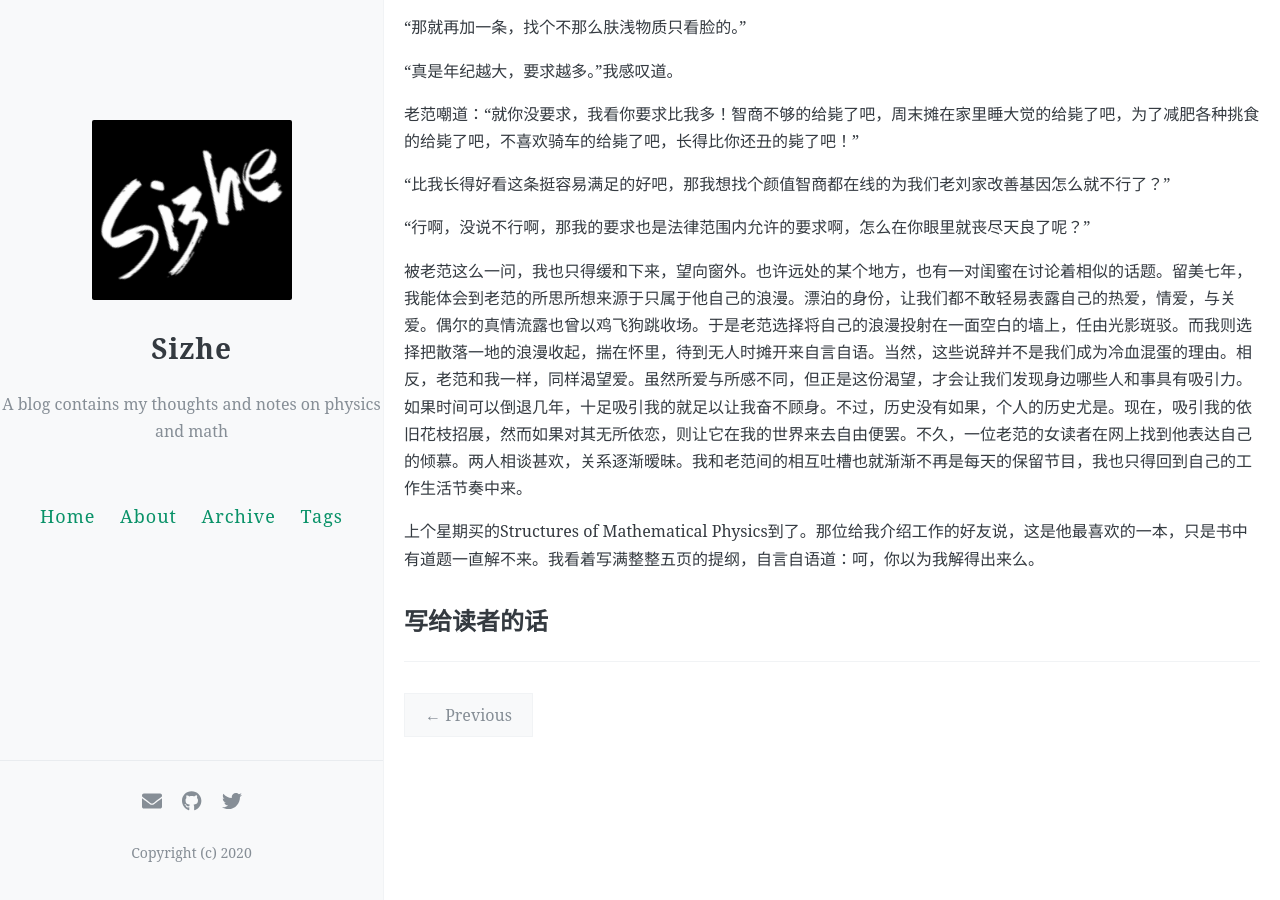
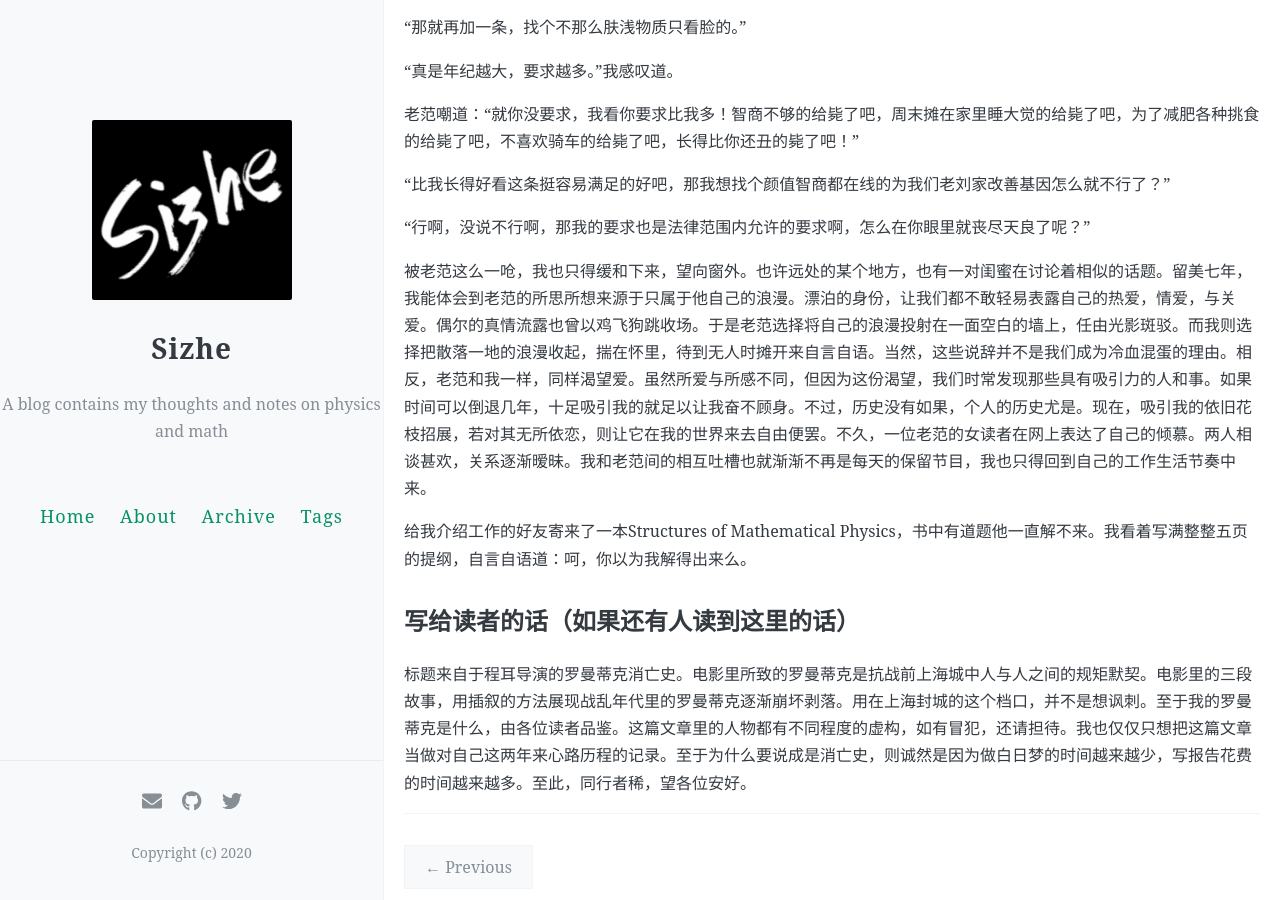
Before and after one commit to Lonitch/Lonitch.github.io, a Jekyll site: the page built from _posts/2021-12-24-loving-you-my-way.md, in a window 1280 px wide and 900 px high, scrolled down 5217 px. Built offline with Jekyll 4.4.1, drawn with Linux system fonts in a browser that asks for light colours; comment, search, counter and statistics services are not loaded.

Commit message:
Update 2021-12-24-loving-you-my-way.md

```diff
--- a/_posts/2021-12-24-loving-you-my-way.md
+++ b/_posts/2021-12-24-loving-you-my-way.md
@@ -114,8 +114,9 @@ Aniruddh并没有理会我的反应，低着头自顾自地说：“毕业之后
 
 “行啊，没说不行啊，那我的要求也是法律范围内允许的要求啊，怎么在你眼里就丧尽天良了呢？”
 
-被老范这么一问，我也只得缓和下来，望向窗外。也许远处的某个地方，也有一对闺蜜在讨论着相似的话题。留美七年，我能体会到老范的所思所想来源于只属于他自己的浪漫。漂泊的身份，让我们都不敢轻易表露自己的热爱，情爱，与关爱。偶尔的真情流露也曾以鸡飞狗跳收场。于是老范选择将自己的浪漫投射在一面空白的墙上，任由光影斑驳。而我则选择把散落一地的浪漫收起，揣在怀里，待到无人时摊开来自言自语。当然，这些说辞并不是我们成为冷血混蛋的理由。相反，老范和我一样，同样渴望爱。虽然所爱与所感不同，但正是这份渴望，才会让我们发现身边哪些人和事具有吸引力。如果时间可以倒退几年，十足吸引我的就足以让我奋不顾身。不过，历史没有如果，个人的历史尤是。现在，吸引我的依旧花枝招展，然而如果对其无所依恋，则让它在我的世界来去自由便罢。不久，一位老范的女读者在网上找到他表达自己的倾慕。两人相谈甚欢，关系逐渐暧昧。我和老范间的相互吐槽也就渐渐不再是每天的保留节目，我也只得回到自己的工作生活节奏中来。
+被老范这么一呛，我也只得缓和下来，望向窗外。也许远处的某个地方，也有一对闺蜜在讨论着相似的话题。留美七年，我能体会到老范的所思所想来源于只属于他自己的浪漫。漂泊的身份，让我们都不敢轻易表露自己的热爱，情爱，与关爱。偶尔的真情流露也曾以鸡飞狗跳收场。于是老范选择将自己的浪漫投射在一面空白的墙上，任由光影斑驳。而我则选择把散落一地的浪漫收起，揣在怀里，待到无人时摊开来自言自语。当然，这些说辞并不是我们成为冷血混蛋的理由。相反，老范和我一样，同样渴望爱。虽然所爱与所感不同，但因为这份渴望，我们时常发现那些具有吸引力的人和事。如果时间可以倒退几年，十足吸引我的就足以让我奋不顾身。不过，历史没有如果，个人的历史尤是。现在，吸引我的依旧花枝招展，若对其无所依恋，则让它在我的世界来去自由便罢。不久，一位老范的女读者在网上表达了自己的倾慕。两人相谈甚欢，关系逐渐暧昧。我和老范间的相互吐槽也就渐渐不再是每天的保留节目，我也只得回到自己的工作生活节奏中来。
 
-上个星期买的Structures of Mathematical Physics到了。那位给我介绍工作的好友说，这是他最喜欢的一本，只是书中有道题一直解不来。我看着写满整整五页的提纲，自言自语道：呵，你以为我解得出来么。
+给我介绍工作的好友寄来了一本Structures of Mathematical Physics，书中有道题他一直解不来。我看着写满整整五页的提纲，自言自语道：呵，你以为我解得出来么。
 
-## 写给读者的话
+## 写给读者的话（如果还有人读到这里的话）
+标题来自于程耳导演的罗曼蒂克消亡史。电影里所致的罗曼蒂克是抗战前上海城中人与人之间的规矩默契。电影里的三段故事，用插叙的方法展现战乱年代里的罗曼蒂克逐渐崩坏剥落。用在上海封城的这个档口，并不是想讽刺。至于我的罗曼蒂克是什么，由各位读者品鉴。这篇文章里的人物都有不同程度的虚构，如有冒犯，还请担待。我也仅仅只想把这篇文章当做对自己这两年来心路历程的记录。至于为什么要说成是消亡史，则诚然是因为做白日梦的时间越来越少，写报告花费的时间越来越多。至此，同行者稀，望各位安好。
```
